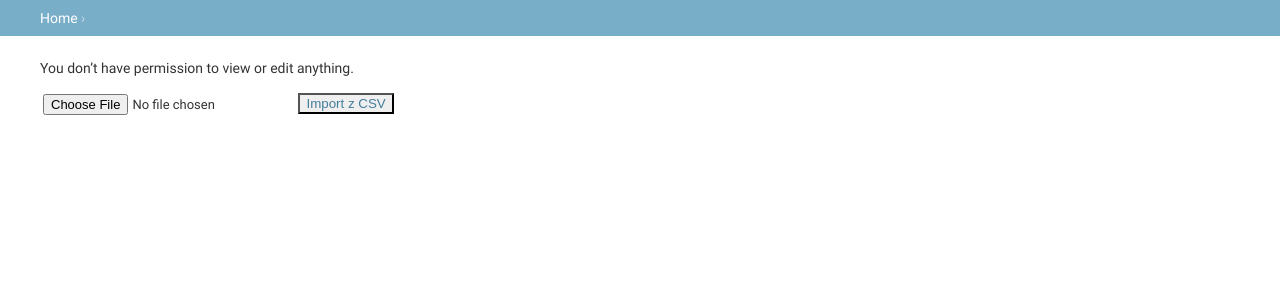
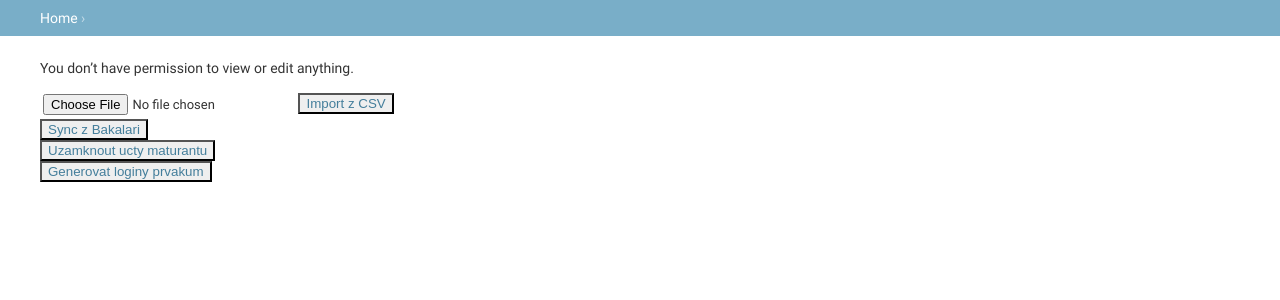
Before and after one commit to frantiseksimorda/lsum, a Django app: template templates/admin/evid/app_index.html in a window 1280 px wide. Shown: the part 48-348 px from the top of the page. Run offline with Django 3.2, Linux system fonts and the light colour scheme; the template is opened without the code that fills it, so the values that code supplies are empty.

Commit message:
Add buttons for required func

```diff
--- a/templates/admin/evid/app_index.html
+++ b/templates/admin/evid/app_index.html
@@ -3,7 +3,6 @@
 <div id="sidebar">
 {% block sidebar %}
     <form class="form-horizontal" method="POST" action="/importcsv/">{% csrf_token %}
-
         <div class="control-group">
             <div class="controls controls-row">
                 <input id="files0" type="file" name="file0" maxlength="100">
@@ -13,5 +12,32 @@
             </div>
         </div>
     </form>
+    <form class="form-horizontal" method="POST" action="/baka_sync/">{% csrf_token %}
+        <div class="control-group">
+            <div class="controls controls-row">
+                <button type="submit" class="btn btn-primary">
+                <a href="{% url "baka_sync" %}" class="btn btn-primary">Sync z Bakalari</a>
+                </button>
+            </div>
+        </div>
+    </form>
+    <form class="form-horizontal" method="POST" action="/maturanti_lock/">{% csrf_token %}
+        <div class="control-group">
+            <div class="controls controls-row">
+                <button type="submit" class="btn btn-primary">
+                <a href="{% url "maturanti_lock" %}" class="btn btn-primary">Uzamknout ucty maturantu</a>
+                </button>
+            </div>
+        </div>
+    </form>
+        <form class="form-horizontal" method="POST" action="/generate_logins/">{% csrf_token %}
+        <div class="control-group">
+            <div class="controls controls-row">
+                <button type="submit" class="btn btn-primary">
+                <a href="{% url "generate_logins" %}" class="btn btn-primary">Generovat loginy prvakum</a>
+                </button>
+            </div>
+        </div>
+    </form>
 {% endblock %}
 </div>
```
